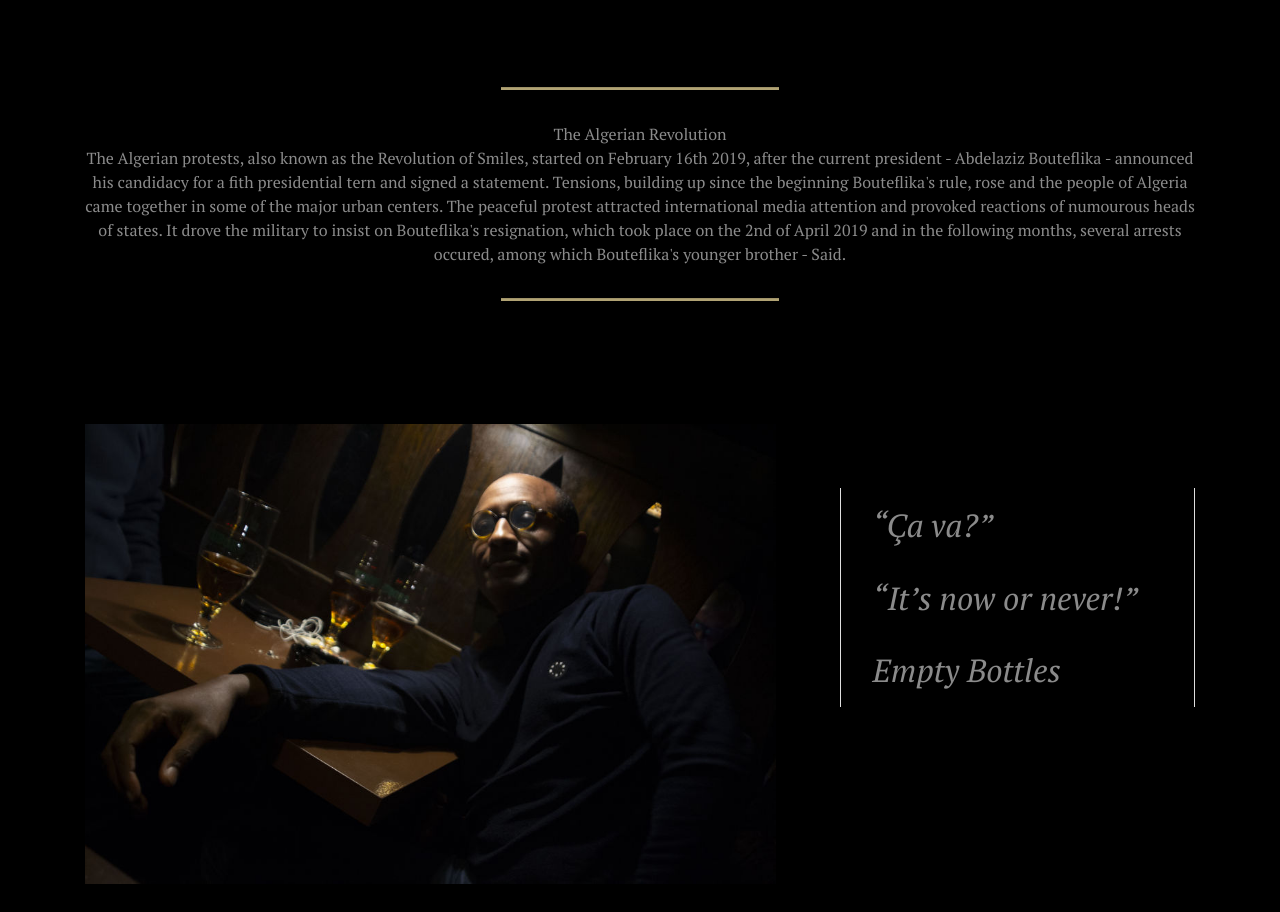
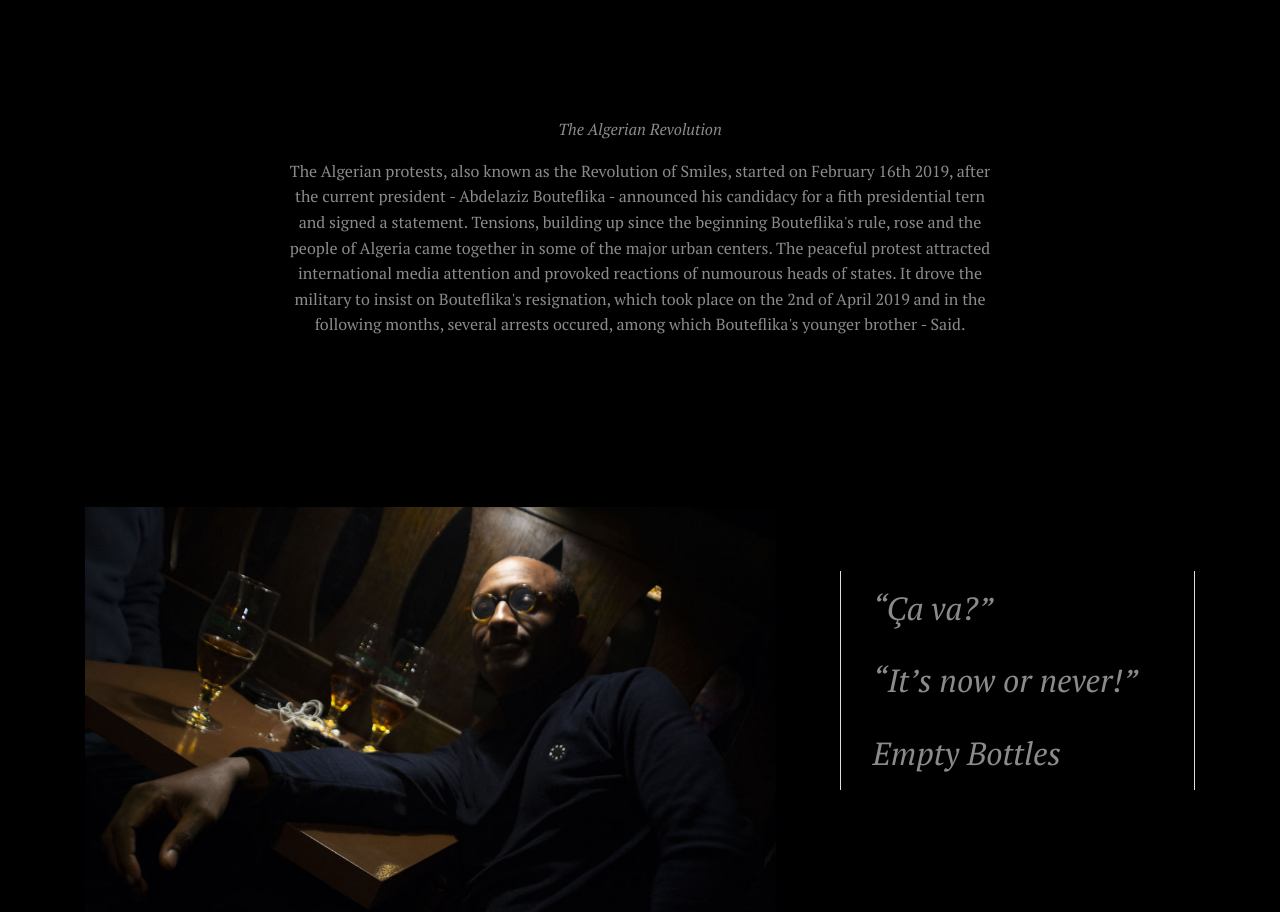
Before and after one commit to Vale1623/vale1623.github.io, a plain HTML site: page MarcnOlivier.html in a window 1280 px wide. Shown: the part 894-1806 px from the top of the page. Drawn offline with Linux system fonts and the light colour scheme.

Commit message:
create github pages

```diff
--- a/MarcnOlivier.html
+++ b/MarcnOlivier.html
@@ -41,7 +41,7 @@
     </div>
 </section>
 
-<section class="engine"><a href="https://mobirise.info/p">site templates free download</a></section><section class="accordion2 cid-rIcaCADxsH" id="accordion2-17">
+<section class="engine"><a href="https://mobirise.info/d">web maker</a></section><section class="accordion2 cid-rIcaCADxsH" id="accordion2-17">
 
 
 
@@ -108,17 +108,15 @@
     </div>
 </section>
 
-<section class="mbr-section article content9 cid-rIk59VuT7M" id="content9-1q">
+<section class="mbr-section article content1 cid-rIkbAyf9gn" id="content1-1r">
 
 
 
     <div class="container">
-        <div class="inner-container" style="width: 100%;">
-            <hr class="line" style="width: 25%;">
-            <div class="section-text align-center mbr-fonts-style display-7">The Algerian Revolution<br>The Algerian protests, also known as the Revolution of Smiles, started on February 16th 2019, after the current president - Abdelaziz Bouteflika - announced his candidacy for a fith presidential tern and signed a statement. Tensions, building up since the beginning Bouteflika's rule, rose and the people of Algeria came together in some of the major urban centers. The peaceful protest attracted international media attention and provoked reactions of numourous heads of states. It drove the military to insist on Bouteflika's resignation, which took place on the 2nd of April 2019 and in the following months, several arrests occured, among which Bouteflika's younger brother - Said.</div>
-            <hr class="line" style="width: 25%;">
+        <div class="media-container-row">
+            <div class="mbr-text col-12 mbr-fonts-style display-7 col-md-8"><p><em>The Algerian Revolution</em></p><p>The Algerian protests, also known as the Revolution of Smiles, started on February 16th 2019, after the current president - Abdelaziz Bouteflika - announced his candidacy for a fith presidential tern and signed a statement. Tensions, building up since the beginning Bouteflika's rule, rose and the people of Algeria came together in some of the major urban centers. The peaceful protest attracted international media attention and provoked reactions of numourous heads of states. It drove the military to insist on Bouteflika's resignation, which took place on the 2nd of April 2019 and in the following months, several arrests occured, among which Bouteflika's younger brother - Said.</p></div>
         </div>
-        </div>
+    </div>
 </section>
 
 <section class="accordion2 cid-rIcdyHMB24" id="accordion2-1c">
--- a/assets/mobirise/css/mbr-additional.css
+++ b/assets/mobirise/css/mbr-additional.css
@@ -1098,29 +1098,20 @@ section.lazy-placeholder:after {
   color: #8b8b8b;
   text-align: center;
 }
-.cid-rIk59VuT7M {
-  padding-top: 30px;
-  padding-bottom: 30px;
+.cid-rIkbAyf9gn {
+  padding-top: 60px;
+  padding-bottom: 60px;
   background-color: #000000;
 }
-.cid-rIk59VuT7M .line {
-  background-color: #b1a374;
-  color: #b1a374;
-  align: center;
-  height: 2px;
-  margin: 0 auto;
+.cid-rIkbAyf9gn .mbr-text,
+.cid-rIkbAyf9gn blockquote {
+  color: #767676;
 }
-.cid-rIk59VuT7M .section-text {
-  padding: 2rem 0;
+.cid-rIkbAyf9gn .mbr-text {
   color: #8b8b8b;
 }
-.cid-rIk59VuT7M .inner-container {
-  margin: 0 auto;
-}
-@media (max-width: 768px) {
-  .cid-rIk59VuT7M .inner-container {
-    width: 100% !important;
-  }
+.cid-rIkbAyf9gn .mbr-text P {
+  text-align: center;
 }
 .cid-rIcdyHMB24 {
   padding-top: 45px;
```
Also changed, not shown: index.html (+1 -1 lines), irene.html (+1 -1 lines), 1 other file.
